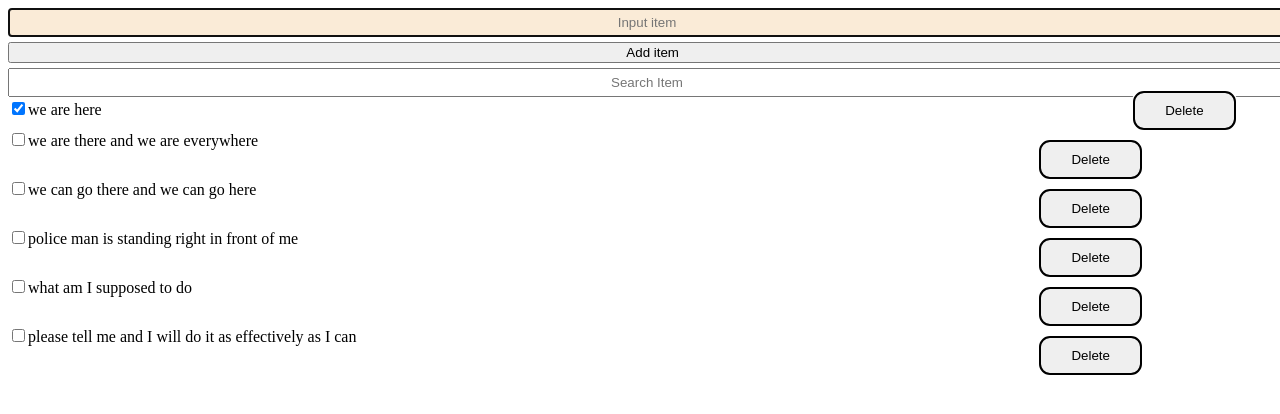
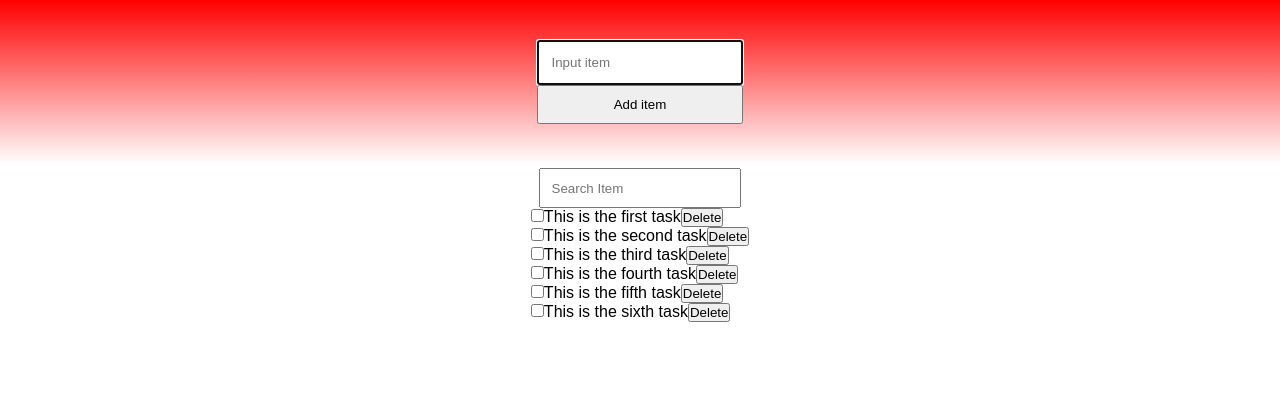
Before and after one commit to oracularzebra/grocery-spa, a React (Create React App) app: page / in a window 1280 px wide. Shown: the top 414 px of the page. Built offline with nearby package versions, Linux system fonts and the light colour scheme; data requests are answered from the project's data file.

Commit message:
Made some visiual changes

```diff
--- a/data/db.json
+++ b/data/db.json
@@ -2,33 +2,33 @@
   "item": [
     {
       "id": 1,
-      "checked": true,
-      "value": "we are here"
+      "checked": false,
+      "value": "This is the first task"
     },
     {
       "id": 2,
       "checked": false,
-      "value": "we are there and we are everywhere "
+      "value": "This is the second task"
     },
     {
       "id": 3,
       "checked": false,
-      "value": "we can go there and we can go here"
+      "value": "This is the third task"
     },
     {
       "id": 4,
       "checked": false,
-      "value": "police man is standing right in front of me"
+      "value": "This is the fourth task"
     },
     {
       "id": 5,
       "checked": false,
-      "value": "what am I supposed to do "
+      "value": "This is the fifth task"
     },
     {
       "id": 6,
       "checked": false,
-      "value": "please tell me and I will do it as effectively as I can"
+      "value": "This is the sixth task"
     }
   ]
 }
--- a/src/App.js
+++ b/src/App.js
@@ -97,7 +97,7 @@ function App() {
     setNewTask(e.target.value);
   }
   return (
-    <div>
+    <div className="app">
       <AddItem newItem={newTask} handleChange={handleChange} handleClick={handleAddButton}/>
       <SearchItem search={search} setSearch={setSearch}/>
       <main>
--- a/src/addItem.js
+++ b/src/addItem.js
@@ -4,6 +4,7 @@ export default function AddItem({newItem, handleClick, handleChange}){
     const inputRef = useRef();
 
     return (
+        <div className="addItem">
             <form className="addForm" onSubmit={handleClick}>
                 <label htmlFor="">
                     <input type="text"
@@ -17,5 +18,6 @@ export default function AddItem({newItem, handleClick, handleChange}){
                 <button type='submit' onClick={(e)=>inputRef.current.focus()}>Add item</button>
                 </label>
             </form>
+        </div>
     )
 }
--- a/src/index.css
+++ b/src/index.css
@@ -1,43 +1,57 @@
-.addForm input{
-  border-color:black;
-  text-align: center;
-  background-color: antiquewhite;
-  padding: 5px;
-  margin-bottom: 5px;
-  width: 100%;
+*{
+  margin:0;
+  padding:0;
+  box-sizing: border-box;
+  font-family:sans-serif;
 }
-.addForm input{
 
+.app{
+  display:flex;
+  flex-direction:column;
+  justify-content: center;
+  align-items: center;
 }
-.addForm button{
-  width:102%;
-  margin-bottom: 5px;
+/* Editing the inputItem field */
+.addItem{
+  align-self: stretch;
+  padding: 5vh;
+  margin-bottom: 4px;
+  background: linear-gradient(to bottom, red, rgb(255, 255, 255));
+  display: flex;
+  flex-direction: row;
+  justify-content: center;
+  align-items: center;
 }
-.addForm button:hover{
-  background-color: lightgreen;
+.addForm{
+  display: flex;
+  flex-direction: column;
 }
-/* Here we have all the editing related to the itemList file */
-.list{
-  align-items: center;
-  align-content: center;
-  width: 102%;
-  display: grid;
+.addForm > label {
+  flex-basis:6vw;
+  max-height: 7vw;
+  display: flex;
+  flex-direction: column;
+  justify-content: center;
 }
-.list button{
-  padding: 10px 30px ;
-  margin-left:80%;
-  margin-top:-13px;
-  outline: auto;
-  border:2px solid 4px;
-  border-radius: 10px;
+.addForm > label > input{
+  padding:1vw;
+  flex-grow:2;
+  flex-shrink:1;
 }
-.list button:hover{
-  background-color: red;
+.addForm > label > button{
+  flex-grow:1;
+padding:0.8vw;
+  flex-shrink:2;
 }
-/*Here we will have all the editing related to the searchItem*/
-.searchForm input{
-  padding:5px;
-  text-align: center;
-  margin-bottom:2px;
-  width: 100%;
+.searchForm{
+
+  display: flex;
+  flex-direction: column;
+  flex-wrap: wrap;
+  align-self: stretch;
 }
+.searchForm > input{
+  align-self: center;
+  padding:.8vw;
+  flex-basis:40px;
+}
--- a/src/searchItem.js
+++ b/src/searchItem.js
@@ -2,13 +2,10 @@ import React from 'react'
 
 const SearchItem = ({search, setSearch}) => {
   return (
-    <div>
         <form className="searchForm" onSubmit={(e)=>e.preventDefault()}>
-            <label htmlFor="search"></label>
             <input type="text" id='search' value={search} onChange={(e)=>setSearch(e.target.value)}
             placeholder='Search Item'/>
         </form>
-    </div>
   )
 }
 
```
Lines whose indentation alone changed are shown as unchanged.
